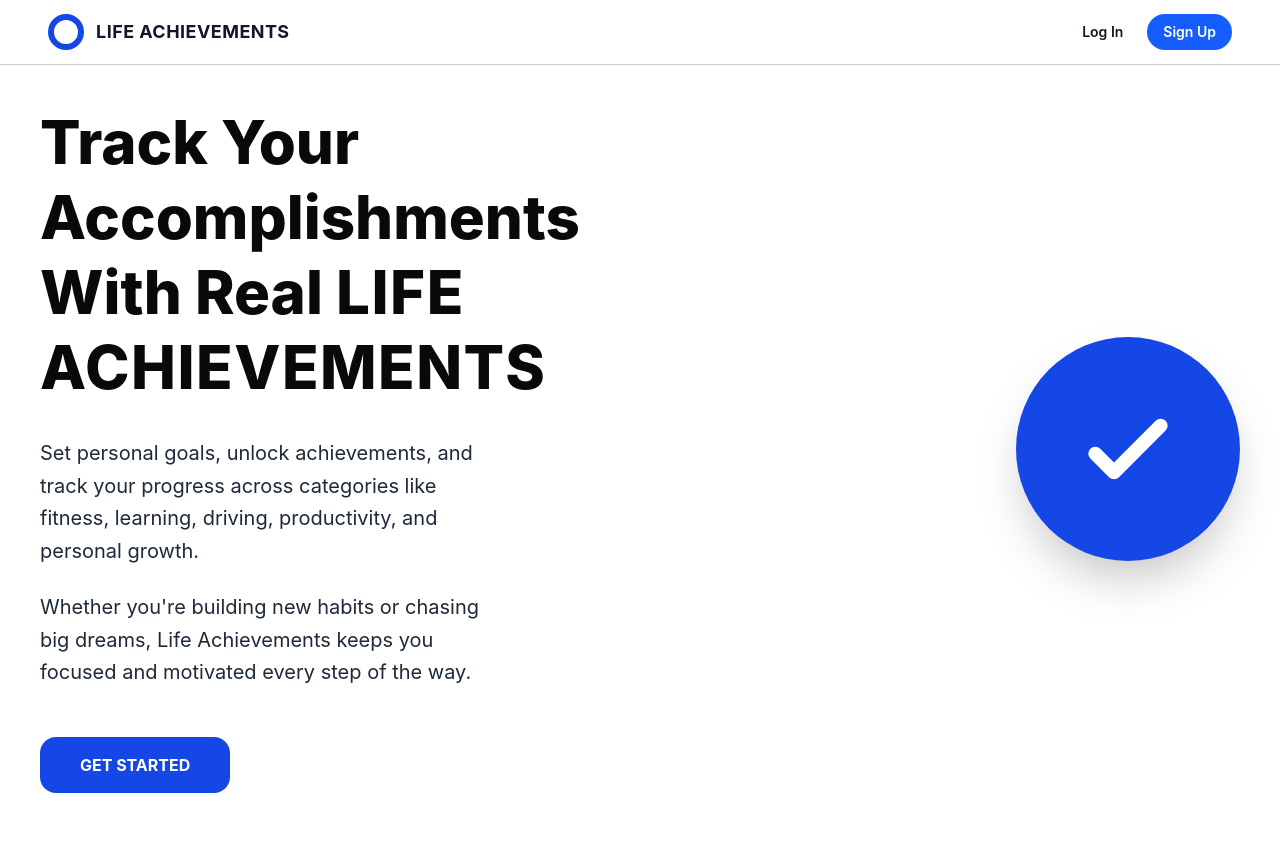
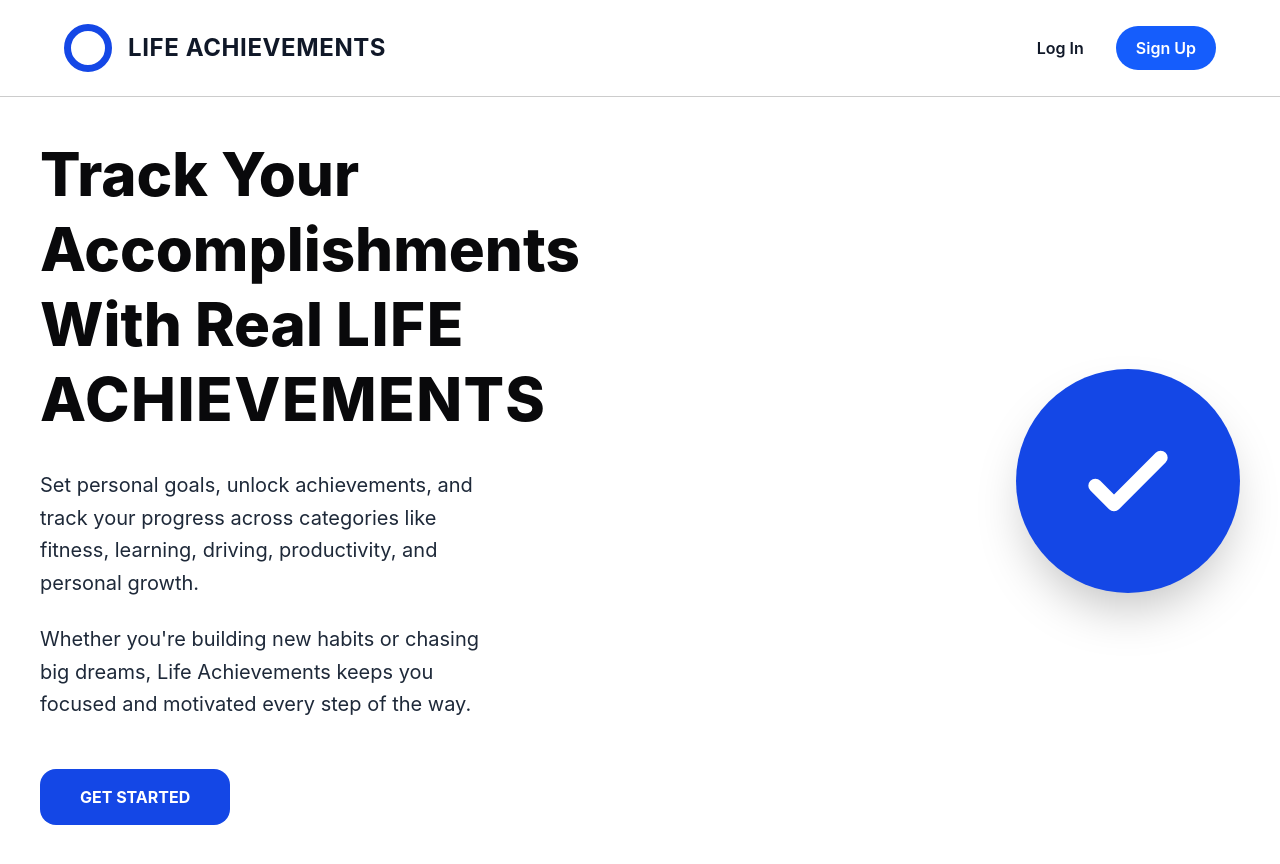
Before and after one commit to adamjanos06/LifeAchievements, a Vue app in the folder frontend/: page / in a window 1280 px wide. Shown: the top 864 px of the page. Built offline with nearby package versions, Linux system fonts and the light colour scheme; what @formkit/vue would draw is missing.

Commit message:
navbar adjustments2

```diff
--- a/frontend/src/components/layout/LandingNavbar.vue
+++ b/frontend/src/components/layout/LandingNavbar.vue
@@ -11,32 +11,35 @@ const isOpen = ref(false)
            bg-white dark:bg-gray-900 transition-colors"
   >
     <nav
-      class="w-full px-12 h-16 flex items-center justify-between
+      class="w-full px-4 sm:px-8 lg:px-16
+             h-16 md:h-20 lg:h-24
+             flex items-center justify-between
              text-gray-900 dark:text-gray-100 transition-colors"
     >
 
       <!-- LOGO -->
       <div
-        class="flex items-center gap-3 cursor-pointer select-none"
+        class="flex items-center gap-4 cursor-pointer select-none"
         @click="toggleTheme"
       >
         <div
-          class="w-9 h-9 border-6 rounded-full
+          class="w-9 h-9 md:w-11 md:h-11 lg:w-12 lg:h-12
+                 border-[5px] md:border-[6px] lg:border-[7px]
                  border-blue-700 dark:border-blue-400
-                 transition-colors"
+                 rounded-full transition-colors"
         ></div>
 
-        <span class="font-bold text-lg tracking-wide">
+        <span class="font-bold text-xl md:text-2xl tracking-wide">
           LIFE ACHIEVEMENTS
         </span>
       </div>
 
       <!-- DESKTOP MENU -->
-      <div class="hidden md:flex items-center gap-6">
+      <div class="hidden md:flex items-center gap-8">
+
         <RouterLink
           to="/login"
-          class="text-sm font-semibold hover:underline
-                 text-gray-900 dark:text-gray-100"
+          class="text-base font-semibold hover:underline"
         >
           Log In
         </RouterLink>
@@ -44,11 +47,12 @@ const isOpen = ref(false)
         <RouterLink
           to="/signup"
           class="bg-blue-600 hover:bg-blue-700
-                 text-white px-4 py-2 rounded-full
-                 text-sm font-semibold transition"
+                 text-white px-5 py-2.5 rounded-full
+                 text-base font-semibold transition"
         >
           Sign Up
         </RouterLink>
+
       </div>
 
       <!-- MOBILE TOGGLE -->
@@ -57,7 +61,7 @@ const isOpen = ref(false)
         @click="isOpen = !isOpen"
         aria-label="Menu"
       >
-        <svg xmlns="http://www.w3.org/2000/svg" class="w-7 h-7" fill="none"
+        <svg xmlns="http://www.w3.org/2000/svg" class="w-8 h-8" fill="none"
              viewBox="0 0 24 24" stroke="currentColor">
           <path stroke-linecap="round" stroke-linejoin="round" stroke-width="2"
                 d="M4 6h16M4 12h16M4 18h16" />
@@ -73,18 +77,23 @@ const isOpen = ref(false)
              bg-white dark:bg-gray-900 transition-colors"
     >
       <div
-        class="flex flex-col items-center gap-4 py-6
+        class="flex flex-col items-center gap-5 py-6
                text-gray-900 dark:text-gray-100"
       >
-        <RouterLink to="/login" class="text-sm font-semibold hover:underline">
+        <RouterLink
+          to="/login"
+          class="text-base font-semibold hover:underline"
+          @click="isOpen = false"
+        >
           Log In
         </RouterLink>
 
         <RouterLink
           to="/signup"
           class="bg-blue-600 hover:bg-blue-700
-                 text-white px-4 py-2 rounded-full
-                 text-sm font-semibold transition"
+                 text-white px-5 py-2.5 rounded-full
+                 text-base font-semibold transition"
+          @click="isOpen = false"
         >
           Sign Up
         </RouterLink>
```
Also changed, not shown: 1 other file (tests, documents, lock files or other folders).
